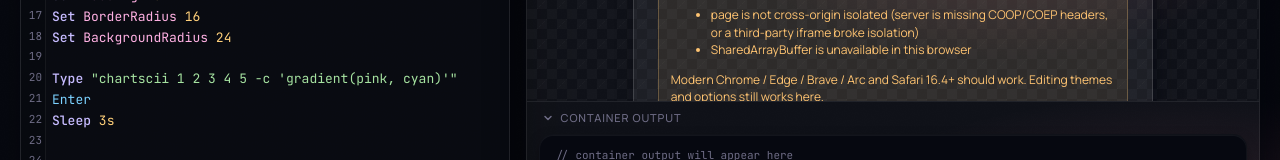
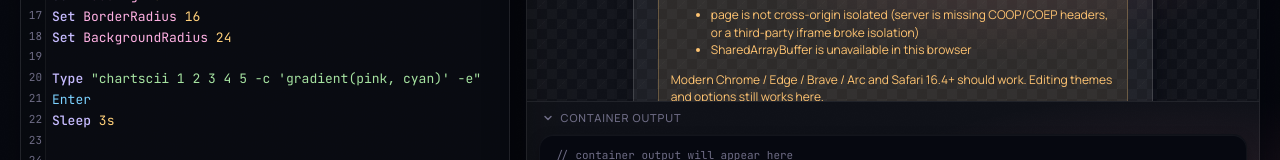
Before and after one commit to tool3/dvdrw, a React (Vite) app: page / in a window 1280 px wide. Shown: the part 433-593 px from the top of the page. Built offline with nearby package versions, Linux system fonts and the light colour scheme.

Commit message:
chore: animate chartscii

```diff
--- a/src/stores/scriptStore.ts
+++ b/src/stores/scriptStore.ts
@@ -70,7 +70,7 @@ Set Padding 18
 Set BorderRadius 16
 Set BackgroundRadius 24
 
-Type "chartscii 1 2 3 4 5 -c 'gradient(pink, cyan)'"
+Type "chartscii 1 2 3 4 5 -c 'gradient(pink, cyan)' -e"
 Enter
 Sleep 3s
 
```
